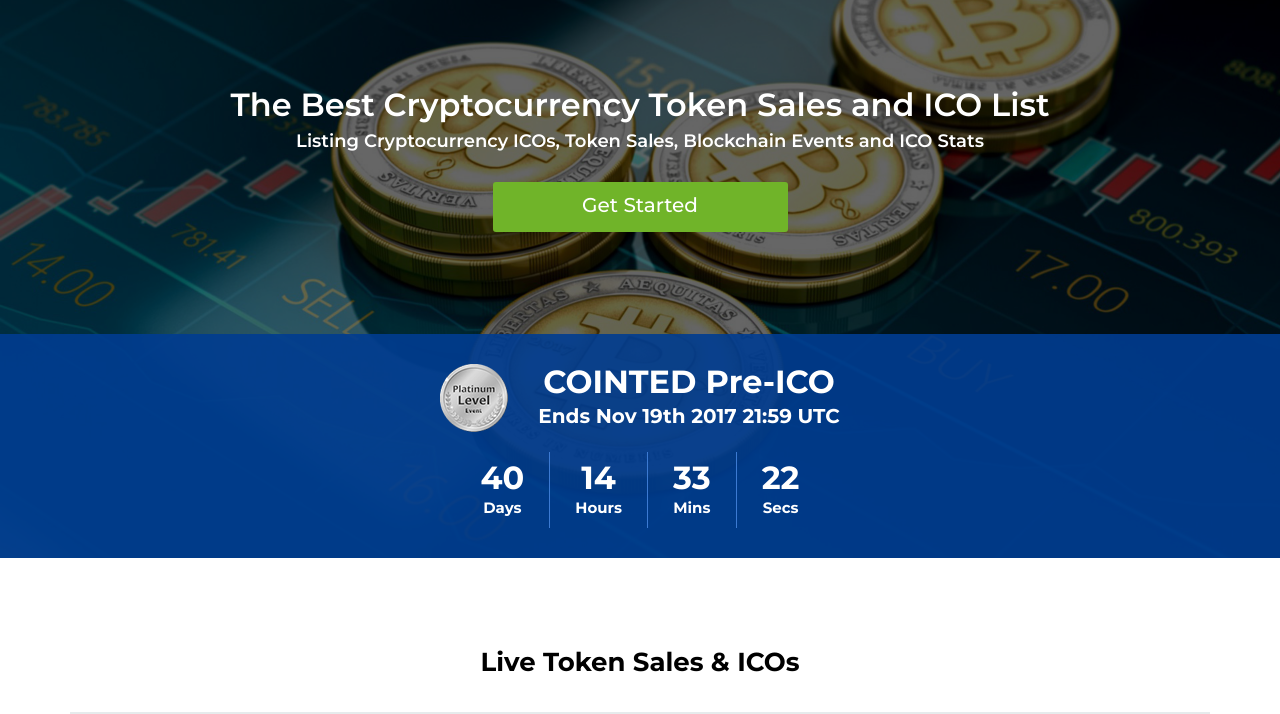
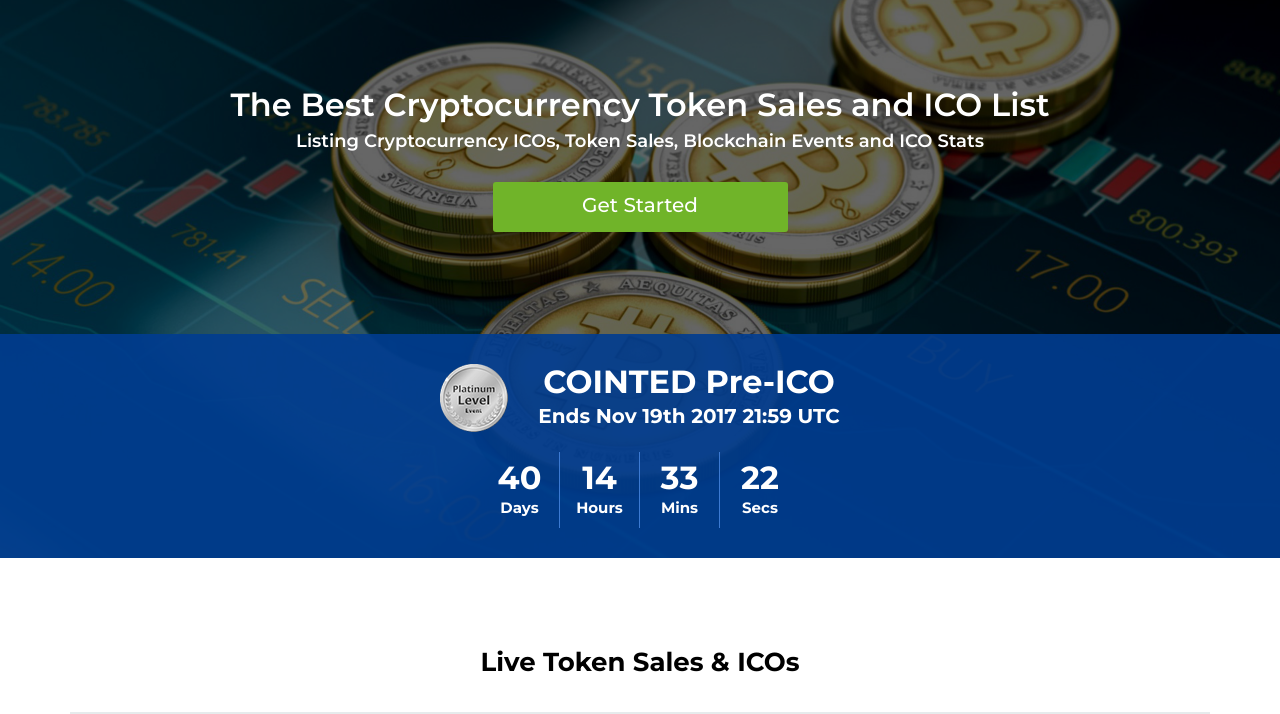
Before and after one commit to factvsankit/bitcoin, a plain HTML site: page index.html in a window 1280 px wide. Shown: the part 78-792 px from the top of the page. Drawn offline with Linux system fonts and the light colour scheme.

Commit message:
Countdown flip - fixes

```diff
--- a/css/style.scss
+++ b/css/style.scss
@@ -437,7 +437,8 @@
 					margin:0 auto;
 					.countdown-section{
 						float: left;
-						padding: 10px 25px;
+						padding: 10px;
+						width: 80px;
 						border-right: 1px solid #3c7ad2;
 						text-align: center;
 						@media only screen and (max-width: 767px) {
```
Also changed, not shown: css/style.css, 1 other file.
